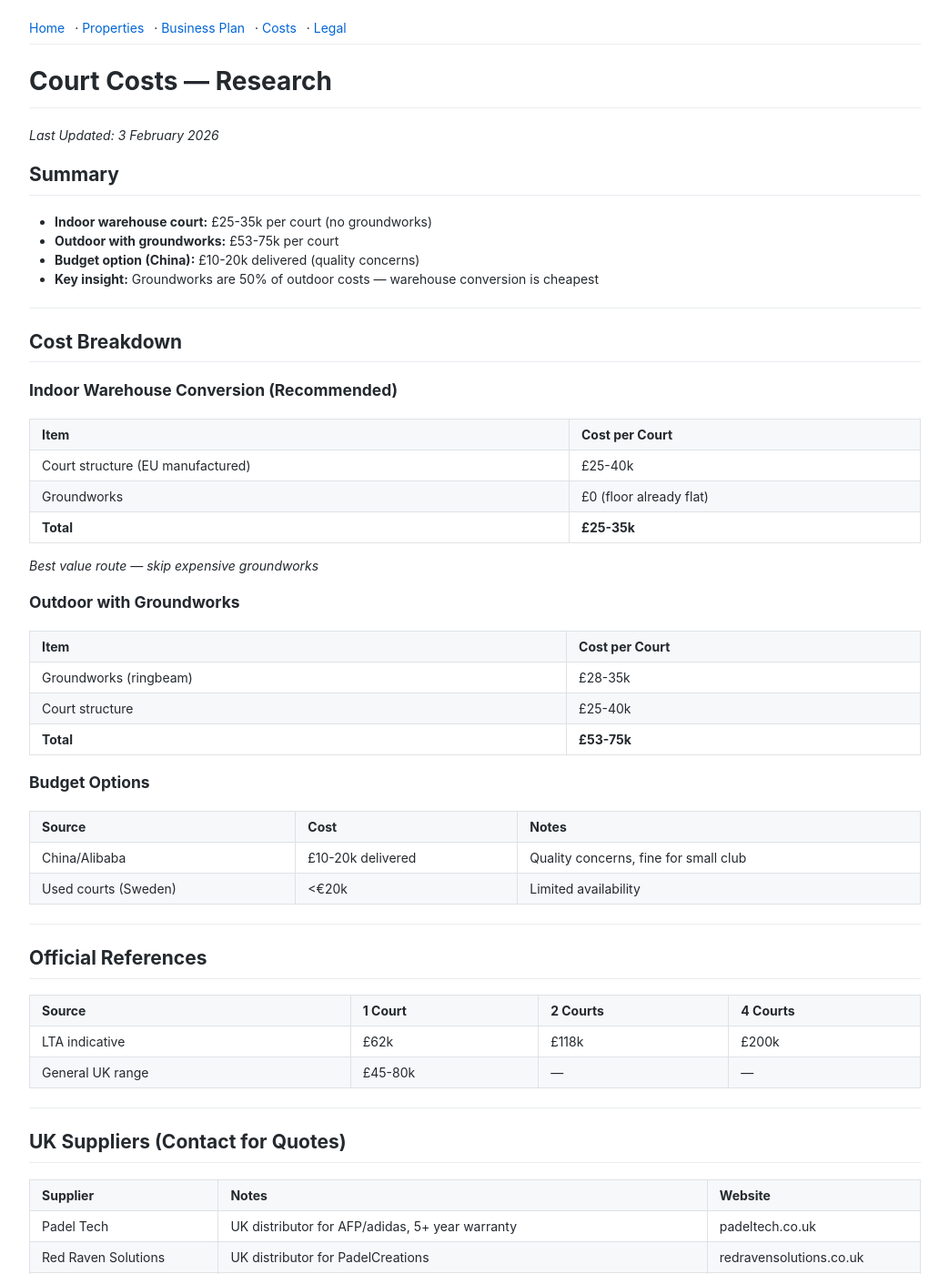
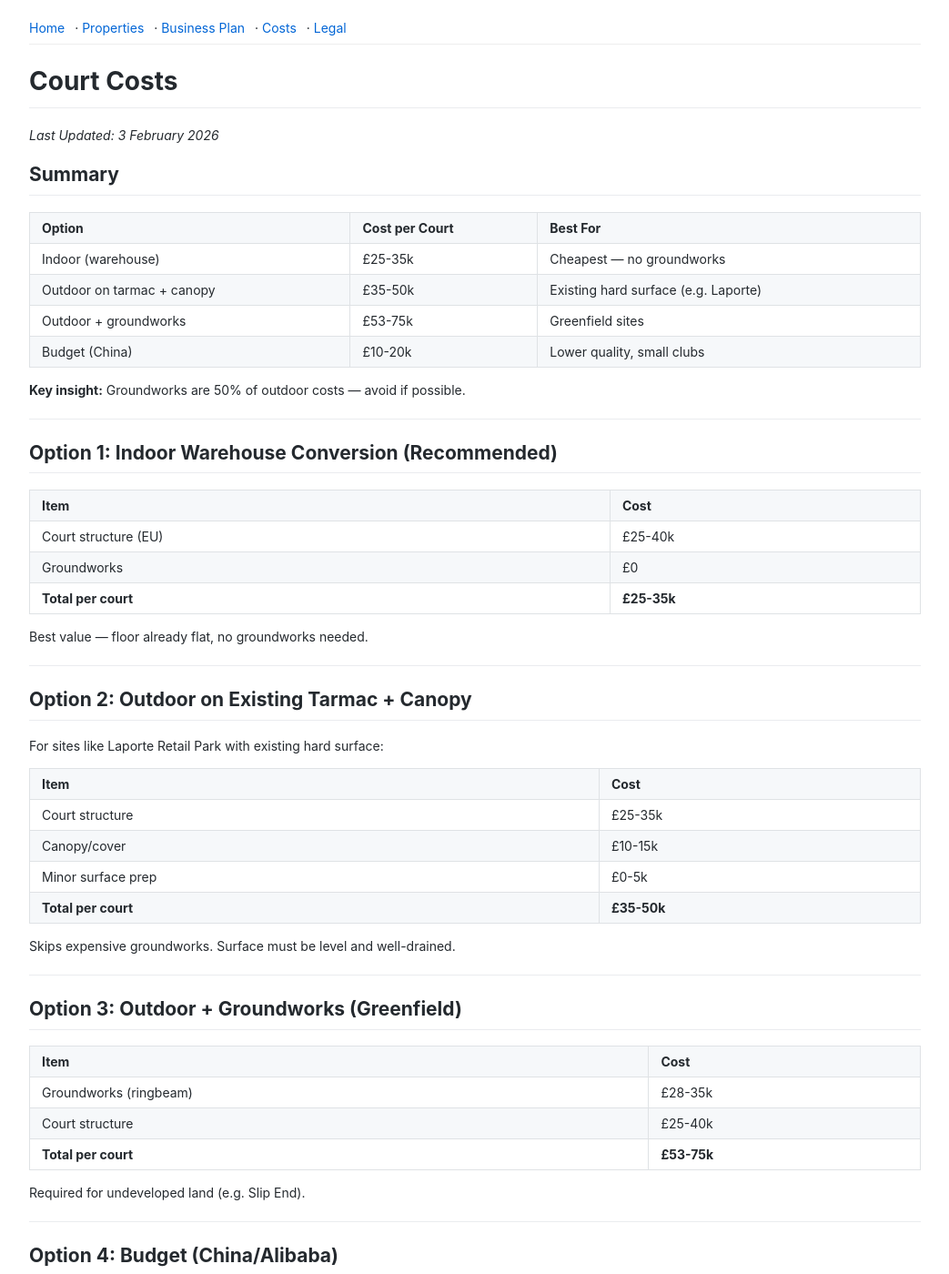
Before and after one commit to ayazabbas/padel-club, a Jekyll site: the page built from research/court-costs.md, in a window 1280 px wide and 1400 px high. Shown: the whole window at 91% size, without its empty margins (118-1161 px from the left). Built offline with Jekyll 4.4.1, drawn with Linux system fonts in a browser that asks for light colours; our own code applies the rules of GitHub Pages for plain Markdown files; some of the changed text lies outside the part shown.

Commit message:
Add outdoor-on-tarmac option to court costs, add all source links

```diff
--- a/research/court-costs.md
+++ b/research/court-costs.md
@@ -1,42 +1,68 @@
-# Court Costs — Research
+# Court Costs
 
 *Last Updated: 3 February 2026*
 
 ## Summary
 
-- **Indoor warehouse court:** £25-35k per court (no groundworks)
-- **Outdoor with groundworks:** £53-75k per court
-- **Budget option (China):** £10-20k delivered (quality concerns)
-- **Key insight:** Groundworks are 50% of outdoor costs — warehouse conversion is cheapest
+| Option | Cost per Court | Best For |
+|--------|----------------|----------|
+| Indoor (warehouse) | £25-35k | Cheapest — no groundworks |
+| Outdoor on tarmac + canopy | £35-50k | Existing hard surface (e.g. Laporte) |
+| Outdoor + groundworks | £53-75k | Greenfield sites |
+| Budget (China) | £10-20k | Lower quality, small clubs |
+
+**Key insight:** Groundworks are 50% of outdoor costs — avoid if possible.
 
 ---
 
-## Cost Breakdown
+## Option 1: Indoor Warehouse Conversion (Recommended)
 
-### Indoor Warehouse Conversion (Recommended)
+| Item | Cost |
+|------|------|
+| Court structure (EU) | £25-40k |
+| Groundworks | £0 |
+| **Total per court** | **£25-35k** |
 
-| Item | Cost per Court |
-|------|----------------|
-| Court structure (EU manufactured) | £25-40k |
-| Groundworks | £0 (floor already flat) |
-| **Total** | **£25-35k** |
+Best value — floor already flat, no groundworks needed.
 
-*Best value route — skip expensive groundworks*
+---
 
-### Outdoor with Groundworks
+## Option 2: Outdoor on Existing Tarmac + Canopy
 
-| Item | Cost per Court |
-|------|----------------|
+For sites like Laporte Retail Park with existing hard surface:
+
+| Item | Cost |
+|------|------|
+| Court structure | £25-35k |
+| Canopy/cover | £10-15k |
+| Minor surface prep | £0-5k |
+| **Total per court** | **£35-50k** |
+
+Skips expensive groundworks. Surface must be level and well-drained.
+
+---
+
+## Option 3: Outdoor + Groundworks (Greenfield)
+
+| Item | Cost |
+|------|------|
 | Groundworks (ringbeam) | £28-35k |
 | Court structure | £25-40k |
-| **Total** | **£53-75k** |
+| **Total per court** | **£53-75k** |
 
-### Budget Options
+Required for undeveloped land (e.g. Slip End).
 
-| Source | Cost | Notes |
-|--------|------|-------|
-| China/Alibaba | £10-20k delivered | Quality concerns, fine for small club |
-| Used courts (Sweden) | <€20k | Limited availability |
+---
+
+## Option 4: Budget (China/Alibaba)
+
+| Item | Cost |
+|------|------|
+| Court delivered to UK | £10-20k |
+| Installation | £5-10k |
+| **Total per court** | **£15-30k** |
+
+Quality concerns but viable for small clubs starting out.
 
 ---
 
@@ -44,39 +70,38 @@
 
 | Source | 1 Court | 2 Courts | 4 Courts |
 |--------|---------|----------|----------|
-| LTA indicative | £62k | £118k | £200k |
+| [LTA](https://www.lta.org.uk/) | £62k | £118k | £200k |
 | General UK range | £45-80k | — | — |
 
 ---
 
-## UK Suppliers (Contact for Quotes)
+## UK Suppliers
 
 | Supplier | Notes | Website |
 |----------|-------|---------|
-| Padel Tech | UK distributor for AFP/adidas, 5+ year warranty | padeltech.co.uk |
-| Red Raven Solutions | UK distributor for PadelCreations | redravensolutions.co.uk |
-| Serve UP Padel | Facility developer, flexible funding | serveuppadel.co.uk |
-| UK Padel Courts | — | ukpadelcourts.com |
-| Express Padel Courts | — | expresspadelcourts.com |
-| **Portico Sport** | Spanish, 4000+ courts, SAPCA member UK, 10-year warranty | porticosport.com |
+| **Portico Sport** | Spanish, 4000+ courts, SAPCA UK member, 10-year warranty | [porticosport.com](https://www.porticosport.com/) |
+| Padel Tech | UK distributor for AFP/adidas, 5+ year warranty | [padeltech.co.uk](https://www.padeltech.co.uk/) |
+| Red Raven Solutions | UK distributor for PadelCreations | [redravensolutions.co.uk](https://www.redravensolutions.co.uk/) |
+| Serve UP Padel | Facility developer, flexible funding | [serveuppadel.co.uk](https://www.serveuppadel.co.uk/) |
+| UK Padel Courts | — | [ukpadelcourts.com](https://www.ukpadelcourts.com/) |
+| Express Padel Courts | — | [expresspadelcourts.com](https://www.expresspadelcourts.com/) |
 
 ### Portico Sport (Recommended)
 
 - Spanish manufacturer, 15+ years experience
-- 4,000+ courts worldwide
-- SAPCA member UK
+- 4,000+ courts worldwide, SAPCA member UK
 - 10-year structural warranty
-- **Club Court model** recommended for commercial use
-- Pricing: ~€18k EXWORK, realistically £25-35k delivered/installed UK
-- Notable UK clients: Battersea Power Station, Trafford, Gloucester
+- **Club Court model** recommended for commercial
+- Pricing: ~€18k EXWORK, £25-35k delivered/installed UK
+- UK clients: Battersea Power Station, Trafford, Gloucester
 
 ---
 
-## Real-World Examples (Reddit)
+## Real-World Examples
 
-| Project | Details | Cost |
-|---------|---------|------|
-| 10+ court site | 87% occupancy | £1.3m/year bookings |
+| Project | Details | Source |
+|---------|---------|--------|
+| 10+ court site | 87% occupancy, £1.3m/year bookings | [Reddit](https://www.reddit.com/r/padel/) |
 | Padium Canary Wharf | Premium build | £1.8m total |
 | Mejorset panoramic | Court + lights + turf + install | £35k inc VAT |
 
@@ -84,14 +109,15 @@
 
 ## Sources
 
-- LTA Design & Cost Guidance
-- Reddit r/padel firsthand experiences
-- Portico Sport website
-- UK supplier websites
+- [LTA Facility Guidance](https://www.lta.org.uk/about-us/tennis-padel-britain/padel/)
+- [Reddit r/padel](https://www.reddit.com/r/padel/) — firsthand cost experiences
+- [Portico Sport](https://www.porticosport.com/)
+- [The Padel Paper](https://thepadelpaper.com/)
+- [Sport England Design Guidance](https://www.sportengland.org/guidance-and-support/facilities-and-planning/design-and-cost-guidance)
 
 ---
 
 ## Next Steps
 
-- [ ] Request quotes from Portico Sport, Padel Tech, Red Raven
-- [ ] Specify: 2x indoor courts, 4x indoor courts
+- [ ] Request quotes: Portico Sport, Padel Tech, Red Raven
+- [ ] Specify: 2x indoor, 2x outdoor on tarmac with canopy
```
